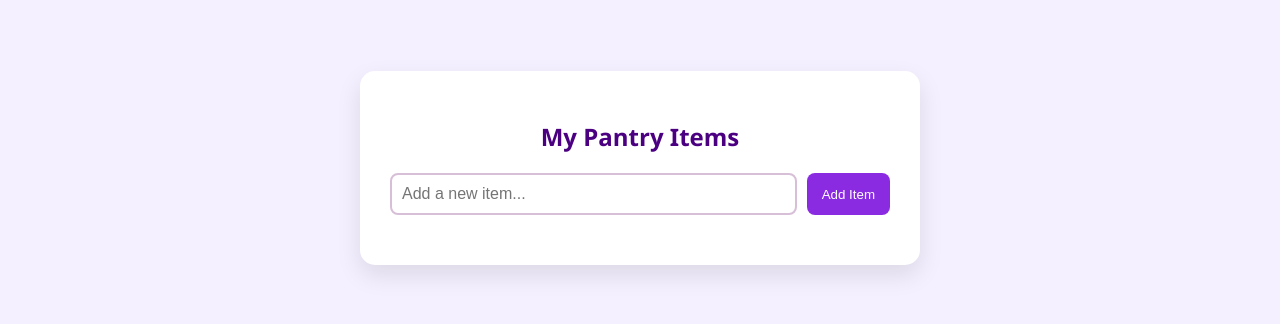
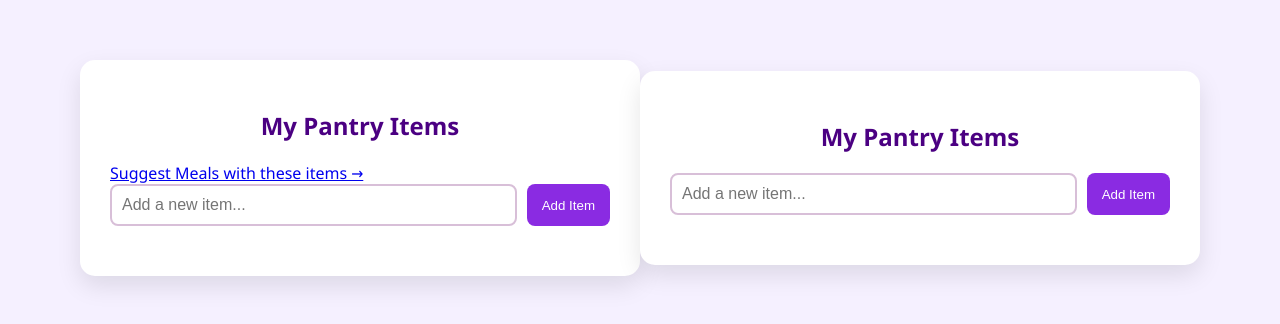
Before and after one commit to Srinithya-21/pantry-crud-app, a plain HTML site: page pantry.html in a window 1280 px wide. Shown: the part 232-556 px from the top of the page. Drawn offline with nearby package versions, Linux system fonts and the light colour scheme.

Commit message:
Update pantry.html

```diff
--- a/pantry.html
+++ b/pantry.html
@@ -7,6 +7,17 @@
     <link rel="stylesheet" href="style.css">
 </head>
 <body class="pantry-page">
+    <div class="pantry-container">
+    <h2>My Pantry Items</h2>
+    <a href="meals.html" class="action-button">Suggest Meals with these items →</a>
+
+    <form id="pantry-form">
+        <input type="text" id="item-input" placeholder="Add a new item..." required>
+        <button type="submit">Add Item</button>
+    </form>
+    <ul id="pantry-list">
+        </ul>
+</div>
     <div class="pantry-container">
         <h2>My Pantry Items</h2>
         <form id="pantry-form">
```
